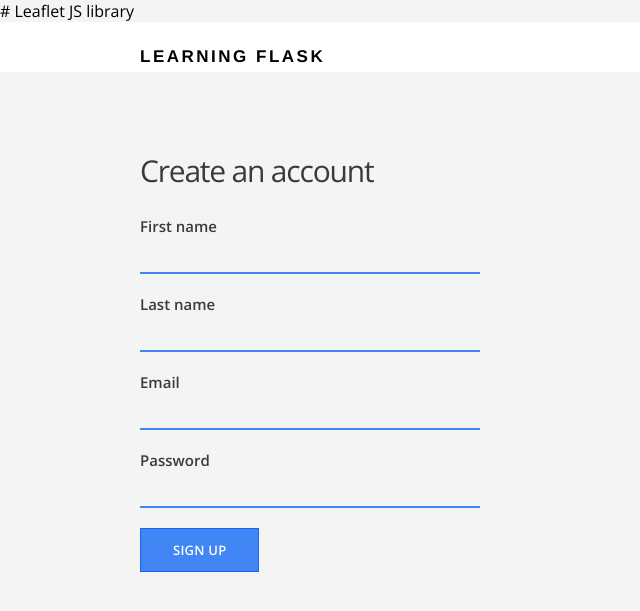
After one commit to samirpoonawala/learningflask, a Flask app: page /signup in a window 1280 px wide. The commit adds this page. Shown: the top 611 px of the page, without its empty margins (0-640 px from the left). Run offline with Flask 2, Linux system fonts and the light colour scheme; some libraries are stand-ins or nearby versions.

Commit message:
almost done

```diff
--- /dev/null
+++ b/forms.py
@@ -0,0 +1,19 @@
+from flask_wtf import Form
+from wtforms import StringField, PasswordField, SubmitField
+from wtforms.validators import DataRequired, Email, Length
+
+class SignupForm(Form):
+	first_name = StringField("First name", validators=[DataRequired("Please enter your first name")])
+	last_name = StringField("Last name", validators=[DataRequired("Please enter your last name")])
+	email = StringField("Email", validators=[DataRequired("Please enter your email address"), Email("Please enter a valid email address")])
+	password = PasswordField("Password", validators=[DataRequired("Please enter a password"), Length(min=6, message="Password must be six characters or more")])
+	submit = SubmitField("Sign up")
+
+class LoginForm(Form):
+	email = StringField('Email', validators=[DataRequired("Please enter your email address"), Email("Please enter your email address")])
+	password = PasswordField("Password", validators=[DataRequired("Please enter a password")])
+	submit = SubmitField("Sign In")
+
+class AddressForm(Form):
+	address = StringField('Address', validators=[DataRequired("Please enter your address")])
+	submit = SubmitField("Search")
--- a/routes.py
+++ b/routes.py
@@ -1,6 +1,17 @@
-from flask import Flask, render_template
+from flask import Flask, render_template, request, session, redirect, url_for
+from models import db, User, Place
+from forms import SignupForm, LoginForm, AddressForm
 
 app = Flask(__name__)
+
+# going to need to change line below
+#app.config['SQLALCHEMY_DATABASE_URI'] = 'postgresql://localhost/learningflask'
+# update to environment variables (to deploy to Heroku)
+# look into how to configure for peer authentication
+app.config['SQLALCHEMY_DATABASE_URI'] = 'postgresql://postgres:psc4life@localhost:5433/learningflask'
+db.init_app(app)
+
+app.secret_key = "development-key"
 
 @app.route("/")
 def index():
@@ -10,5 +21,84 @@ def index():
 def about():
 	return render_template("about.html")
 
+@app.route("/signup", methods=['GET','POST'])
+def signup():
+	if 'email' in session:
+		return redirect(url_for('home'))
+
+	form = SignupForm()
+
+	if request.method == "POST":
+		if form.validate() == False:
+			return render_template('signup.html', form=form)
+		else:
+			newuser = User(form.first_name.data, form.last_name.data, form.email.data, form.password.data)
+			db.session.add(newuser)
+			db.session.commit()
+
+			session['email'] = newuser.email
+			return redirect(url_for('home'))
+
+	elif request.method == "GET":
+		return render_template("signup.html", form=form)
+
+@app.route("/login", methods=["GET", "POST"])
+def login():
+	if 'email' in session:
+		return redirect(url_for('home'))
+
+	form = LoginForm()
+
+	if request.method == "POST":
+		if form.validate() == False:
+			return render_template("login.html", form = form)
+		else:
+			email = form.email.data
+			password = form.password.data
+
+			user = User.query.filter_by(email=email).first()
+			if user is not None and user.check_password(password):
+				session['email'] = form.email.data
+				return redirect(url_for('home'))
+			else:
+				return redirect(url_for("login"))
+	elif request.method == "GET":
+		return render_template("login.html", form = form)
+
+@app.route("/logout")
+def logout():
+	session.pop('email', None)
+	return redirect(url_for("index"))
+
+@app.route('/home', methods=['GET','POST'])
+def home():
+	if "email" not in session:
+		return redirect(url_for('login'))
+
+	form = AddressForm()
+
+	places = []
+	my_coordinates = (37.47221, -122.08)
+
+	my_coordinates
+
+	if request.method == "POST":
+		if form.validate() == False:
+			return render_template("home.html", form = form)
+		else:
+			# get the address
+			address = form.address.data
+
+			# query for places around it
+			p = Place()
+			my_coordinates = p.address_to_latlng(address)
+			places = p.query(address)
+
+			# return those results
+			return render_template("home.html", form = form, my_coordinates=my_coordinates, places=places)
+
+	elif request.method == "GET":
+		return render_template("home.html", form = form, my_coordinates=my_coordinates, places=places)
+
 if __name__ == "__main__":
 	app.run(debug=True)
--- a/templates/index.html
+++ b/templates/index.html
@@ -6,7 +6,7 @@
 	<div class="container">
 		<div class="section-content">
 			<h2>Discover places near you</h2>
-			<a href="#" class="btn-primary">Sign up</a>
+			<a href="{{ url_for('signup') }}" class="btn-primary">Sign up</a>
 			<a href="{{ url_for('about') }}" class="btn-secondary">Learn more</a>
 		</div>
 
--- a/templates/layout.html
+++ b/templates/layout.html
@@ -3,6 +3,10 @@
 <head>
 	<link href="http://fonts.googleapis.com/css?family=Open+Sans:300,400,600" rel="stylesheet">
 	<link href="{{ url_for('static', filename='css/main.css') }}" rel="stylesheet">
+
+	# Leaflet JS library
+	<link rel="stylesheet" href="http://cdnjs.cloudflare.com/ajax/libs/leaflet/0.7.3/leaflet.css" />
+	<script src="http://cdnjs.cloudflare.com/ajax/libs/leaflet/0.7.3/leaflet.js"></script>
 </head>
 <body>
 	<header>
--- /dev/null
+++ b/templates/signup.html
@@ -0,0 +1,63 @@
+{% extends "layout.html" %}
+
+{% block content %}
+  <main class="container signup-section">
+    <div class="section-content">
+      <h2>Create an account</h2>
+
+      <form method="POST" action="/signup">
+        {{ form.hidden_tag() }}
+
+        <div class="form-group">
+          {{ form.first_name.label }}
+
+          {% if form.first_name.errors %}
+            {% for error in form.first_name.errors %}
+              <p class="error-message">{{ error }}</p>
+            {% endfor %}
+          {% endif %}
+
+          {{ form.first_name }}
+        </div>
+
+        <div class="form-group">
+          {{ form.last_name.label }}
+
+          {% if form.last_name.errors %}
+            {% for error in form.last_name.errors %}
+              <p class="error-message">{{ error }}</p>
+            {% endfor %}
+          {% endif %}
+
+          {{ form.last_name }}
+        </div>
+
+        <div class="form-group">
+          {{ form.email.label }}
+
+          {% if form.email.errors %}
+            {% for error in form.email.errors %}
+              <p class="error-message">{{ error }}</p>
+            {% endfor %}
+          {% endif %}
+
+          {{ form.email }}
+        </div>
+
+        <div class="form-group">
+          {{ form.password.label }}
+
+          {% if form.password.errors %}
+            {% for error in form.password.errors %}
+              <p class="error-message">{{ error }}</p>
+            {% endfor %}
+          {% endif %}
+
+          {{ form.password }}
+        </div>
+
+        {{ form.submit(class="btn-primary") }}
+      </form>
+    </div>
+  </main>
+{% endblock %}
```
Also changed, not shown: models.py (added, +77 -0 lines), templates/home.html (added, +67 -0 lines), templates/login.html (added, +26 -0 lines).
